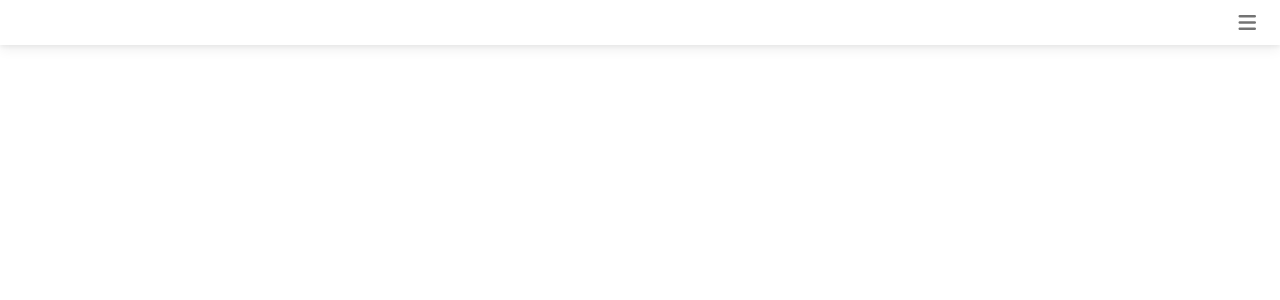
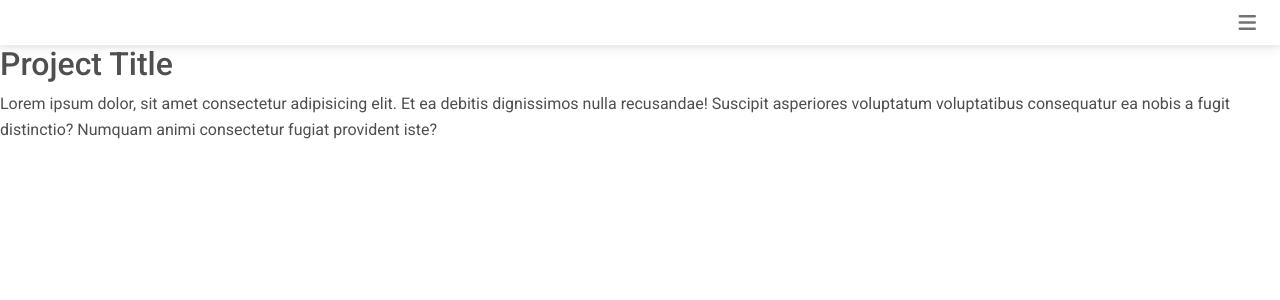
Before and after one commit to pandi1813/react-portfolio, a React (Create React App) app: page /project in a window 1280 px wide. Before the commit this address had no page. Shown: the top 300 px of the page. Built offline with nearby package versions, Linux system fonts and the light colour scheme.

Commit message:
clicking on a project in the gallery renders a page of the individual project

```diff
--- a/src/App.js
+++ b/src/App.js
@@ -4,7 +4,7 @@ import Navbar from './components/Navbar';
 import Home from './components/pages/Home'
 import ProjectGallery from './components/pages/ProjectGallery';
 import Contact from './components/pages/Contact';
-// import Project from './components/pages/Project';
+import Project from './components/pages/Project';
 
 function App() {
   return (
@@ -14,12 +14,11 @@ function App() {
         <Routes>
           {/* Define routes using the Route component to render different page components at different paths */}
           {/* Define a default route that will render the Home component */}
-          <Route path="/" element={<Home />} />
-
-          <Route path="projects" element={<ProjectGallery />} />
-
-          <Route path="contact/" element={<Contact />} />
-          {/* <Route path="project" element={<Project />} /> */}
+          <Route path='/' element={<Home />} />
+          <Route path="projects" element={<ProjectGallery />} >
+          </Route>
+          <Route path="contact" element={<Contact />} />
+           <Route path="/project" element={<Project />} />
         </Routes>
       </div>
     </Router>
--- a/src/components/ProjectCard.jsx
+++ b/src/components/ProjectCard.jsx
@@ -5,21 +5,29 @@ import {
     MDBCardTitle,
     MDBCardText,
     MDBCardImage,
-    MDBBtn,
     MDBRipple,
     MDBCardLink,
     MDBListGroup,
     MDBListGroupItem
 } from 'mdb-react-ui-kit';
+import { NavLink } from 'react-router-dom';
+import { BrowserRouter as Router, Routes, Route } from "react-router-dom"
+import Project from './pages/Project';
 
 export default function ProjectCard() {
     return (
+        <>
+        {/* <Router>
+            <Routes>
+            <Route path="project" element={<Project />} />
+            </Routes>
+        </Router> */}
         <MDBCard className="col-md-5 col-lg-3 col-sm-10">
             <MDBRipple rippleColor='light' rippleTag='div' className='bg-image hover-overlay'>
                 <MDBCardImage src='https://mdbootstrap.com/img/new/standard/nature/111.webp' fluid alt='...' />
-                <a>
+                <NavLink to="/project">
                     <div className='mask' style={{ backgroundColor: 'rgba(251, 251, 251, 0.15)' }}></div>
-                </a>
+                </NavLink>
             </MDBRipple>
             <MDBCardBody>
                 <MDBCardTitle>Card title</MDBCardTitle>
@@ -38,5 +46,7 @@ export default function ProjectCard() {
                 <MDBCardLink href='#'>Card link</MDBCardLink>
             </MDBCardBody>
         </MDBCard>
+
+        </>
     );
 }
--- a/src/components/pages/Project.jsx
+++ b/src/components/pages/Project.jsx
@@ -1,14 +1,11 @@
-import ProjectCard from "../ProjectCard"
+
 
 export default function Project() {
     return (
         <>
-            <h2>Some projects I worked on</h2>
+            <h2>Project Title</h2>
             <div>
-                <ProjectCard />
-                <ProjectCard />
-                <ProjectCard />
-                <ProjectCard />
+           Lorem ipsum dolor, sit amet consectetur adipisicing elit. Et ea debitis dignissimos nulla recusandae! Suscipit asperiores voluptatum voluptatibus consequatur ea nobis a fugit distinctio? Numquam animi consectetur fugiat provident iste?
 
             </div>
         </>
```
Also changed, not shown: src/components/pages/ProjectGallery.jsx (+11 -0 lines).
